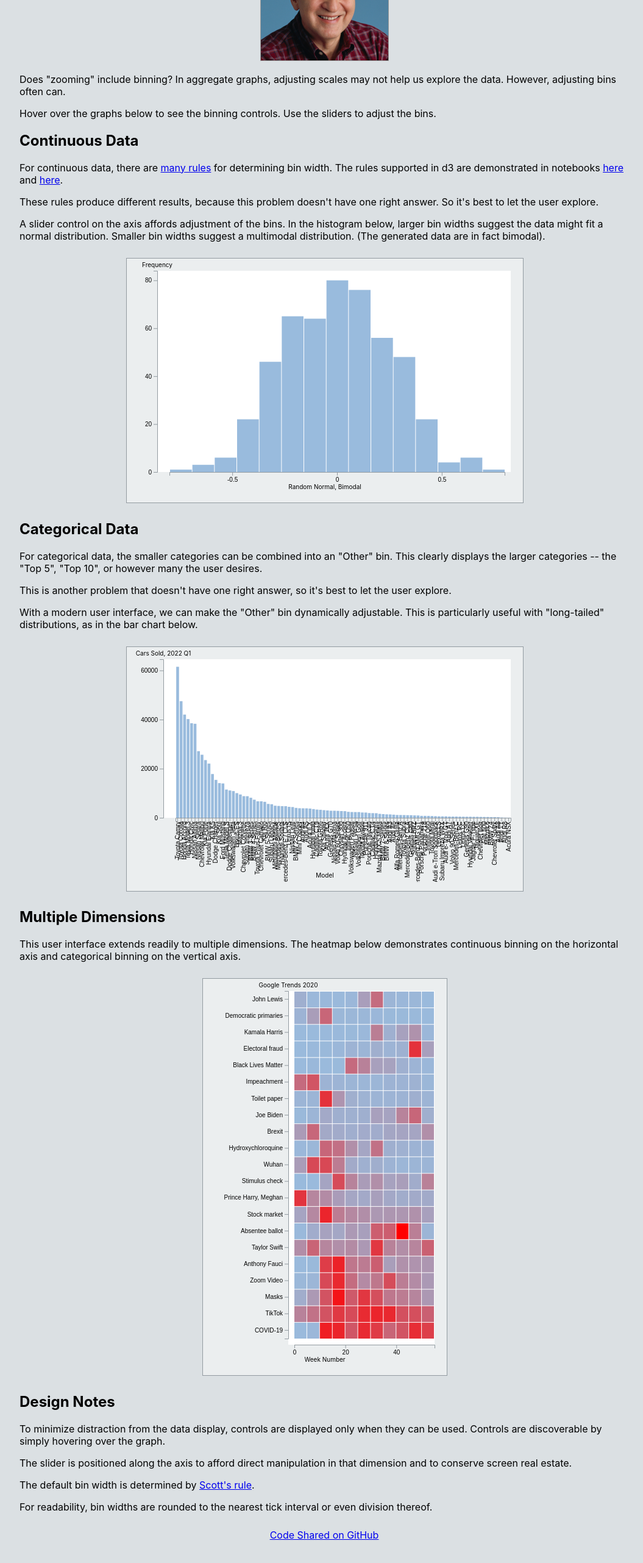
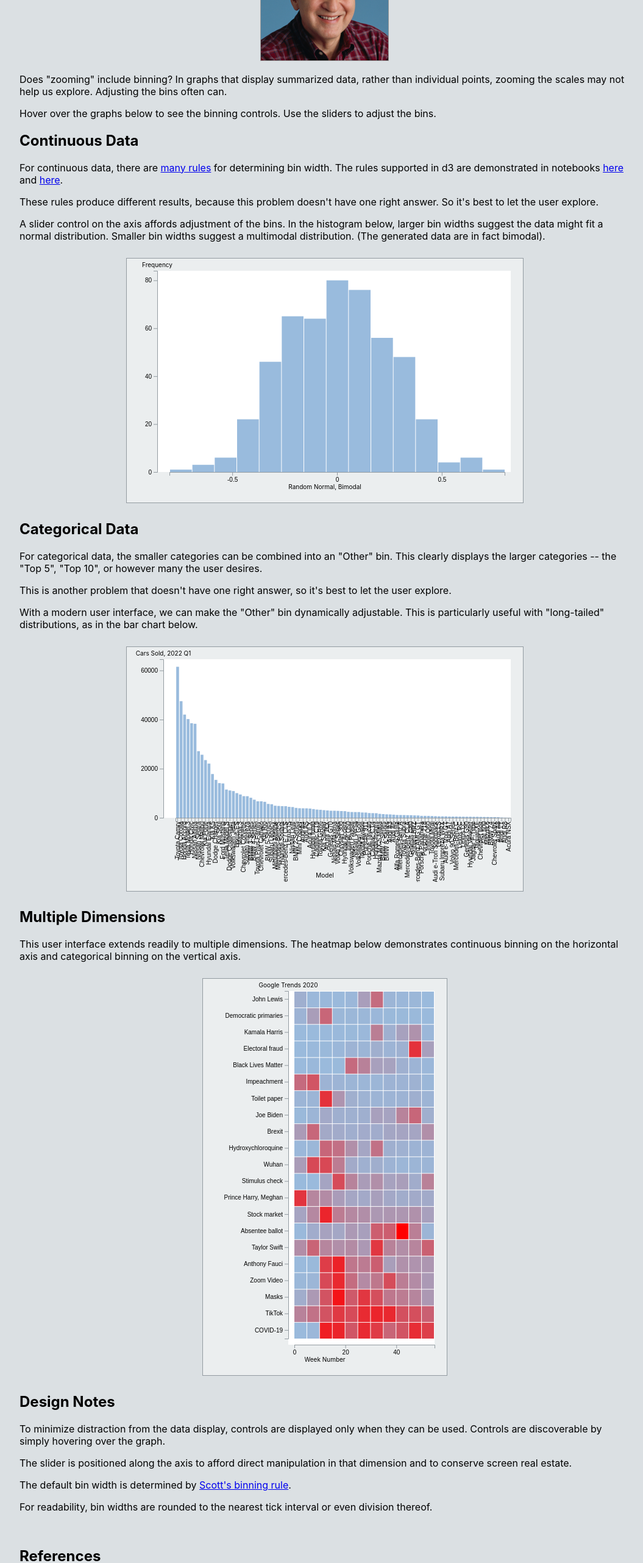
Before and after one commit to hemanrobinson/top-n-binning, a React (Create React App) app: page / in a window 1280 px wide. Shown: the part 234-2797 px from the top of the page at 61% size, without its empty margins (108-1163 px from the left). Before the commit the page ends 2771 px from the top, so only its background shows below. Built offline with nearby package versions, Linux system fonts and the light colour scheme.

Commit message:
add references

```diff
--- a/src/App.js
+++ b/src/App.js
@@ -20,7 +20,7 @@ const App = () => {
                     <a href="https://www.cs.umd.edu/users/ben/"><img alt="Dr. Ben Shneiderman" src={shneiderman}/></a>
                 </p>
                 <p>
-                Does "zooming" include binning?  In aggregate graphs, adjusting scales may not help us explore the data.  However, adjusting bins often can.
+                Does "zooming" include binning?  In graphs that display summarized data, rather than individual points, zooming the scales may not help us explore.  Adjusting the bins often can.
                 </p>
                 <p>
                 Hover over the graphs below to see the binning controls.  Use the sliders to adjust the bins.
@@ -72,11 +72,18 @@ const App = () => {
                 The slider is positioned along the axis to afford direct manipulation in that dimension and to conserve screen real estate.
                 </p>
                 <p>
-                The default bin width is determined by <a href="https://github.com/d3/d3-array/blob/main/README.md#thresholdScott">Scott's rule</a>.
+                The default bin width is determined by <a href="https://github.com/d3/d3-array/blob/main/README.md#thresholdScott">Scott's binning rule</a>.
                 </p>
                 <p>
                 For readability, bin widths are rounded to the nearest tick interval or even division thereof.
                 </p>
+                <br/>
+                <h2>References</h2>
+                <ul>
+                    <li><a href="https://bayes.wustl.edu/Manual/FreedmanDiaconis1_1981.pdf">Freedman, David; Diaconis, P. (1981). "On the histogram as a density estimator: L2 theory". Zeitschrift für Wahrscheinlichkeitstheorie und Verwandte Gebiete. 57 (4): 453–476.</a><br/>Freedman and Diaconis' binning rule</li>
+                    <li><a href="https://www.jstor.org/stable/2335182?origin=JSTOR-pdf">Scott, David W. (1979). "On optimal and data-based histograms". Biometrika. 66 (3): 605–610.</a><br/>Scott's binning rule</li>
+                    <li><a href="https://www.jstor.org/stable/2965501#metadata_info_tab_contents">Sturges, H. A. (1926). "The choice of a class interval". Journal of the American Statistical Association. 21 (153): 65–66.</a><br/>Sturges' binning rule</li>
+                </ul>
             </div>
             <a href="https://github.com/hemanrobinson/bin/">Code Shared on GitHub</a>
         </div>
```
